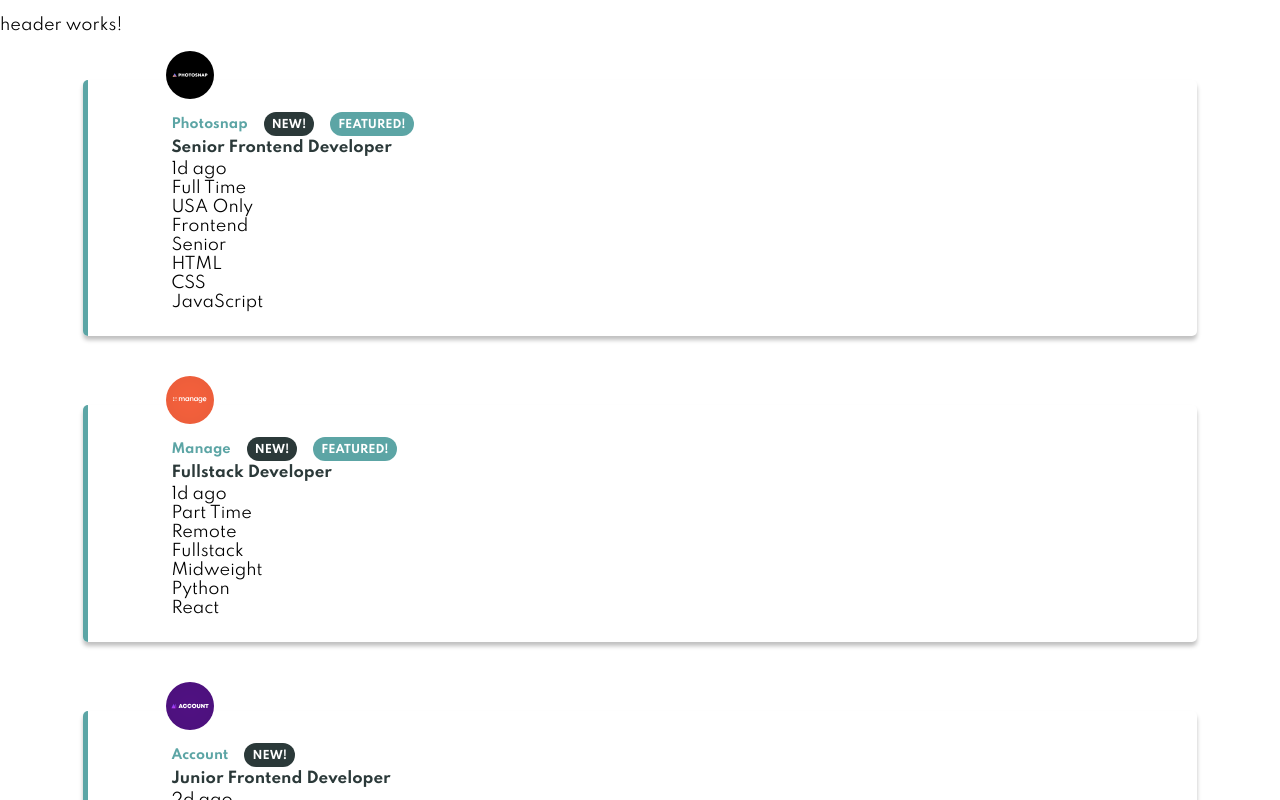
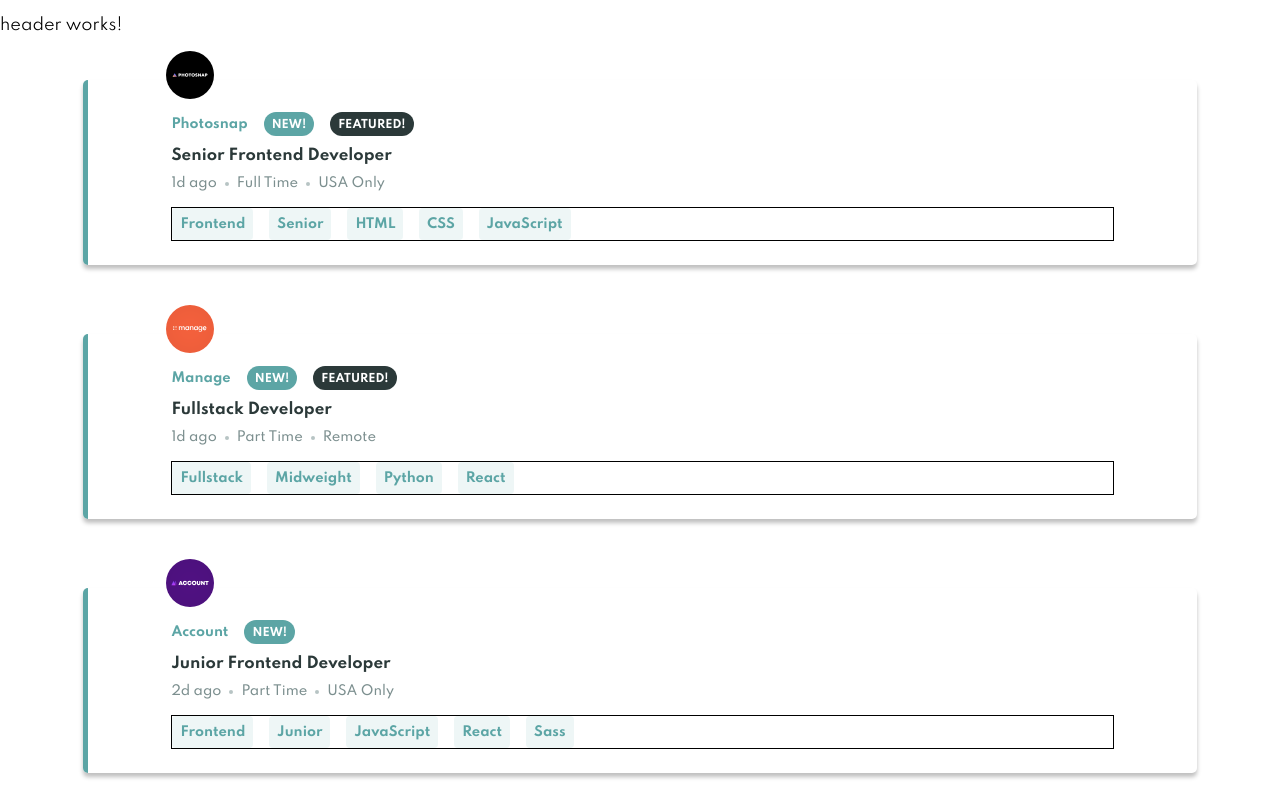
Before and after one commit to DavyFungALoi/JobFilterAngular, an Angular app: page / in a window 1280 px wide. Shown: the top 800 px of the page. Built offline with nearby package versions, Linux system fonts and the light colour scheme.

Commit message:
almost finished scss on joblisting, only grid value still has to be done

```diff
--- a/src/app/components/joblisting/joblisting.component.html
+++ b/src/app/components/joblisting/joblisting.component.html
@@ -1,12 +1,13 @@
-
 <div class="joblisting-wrapper">
-    <img src="{{ job.logo }}" />
+  <img src="{{ job.logo }}" />
 </div>
 <div class="joblisting-main">
   <div class="joblisting-main__header">
     <div class="joblisting-main__company">{{ job.company }}</div>
     <div class="joblisting-main__pill new" *ngIf="job.new">NEW!</div>
-    <div class="joblisting-main__pill featured" *ngIf="job.featured">FEATURED!</div>
+    <div class="joblisting-main__pill featured" *ngIf="job.featured">
+      FEATURED!
+    </div>
   </div>
   <div class="joblisting-main__role">{{ job.position }}</div>
   <div class="joblisting-main__details-container">
@@ -17,13 +18,13 @@
     <div>{{ job.location }}</div>
   </div>
   <div class="joblisting-main__tags-container">
-    <div>{{ job.role }}</div>
-    <div>{{ job.level }}</div>
+    <div class="joblisting-main__tag">{{ job.role }}</div>
+    <div class="joblisting-main__tag">{{ job.level }}</div>
     <div *ngFor="let language of job.languages">
-      <div>{{ language }}</div>
+      <div class="joblisting-main__tag">{{ language }}</div>
     </div>
     <div *ngFor="let tool of job.tools">
-      <div>{{ tool }}</div>
+      <div class="joblisting-main__tag">{{ tool }}</div>
     </div>
   </div>
 </div>
--- a/src/app/components/joblisting/joblisting.component.scss
+++ b/src/app/components/joblisting/joblisting.component.scss
@@ -19,6 +19,7 @@
   padding-right: 6.5%;
   padding-bottom: 1.5rem;
   .joblisting-main__header {
+    margin-bottom: 0.5rem;
     padding-top: 2rem;
     display: flex;
     column-gap: 1rem;
@@ -38,22 +39,41 @@
     }
   }
   .joblisting-main__pill.new {
+    background-color: rgba(92, 165, 165, 1);
+  }
+  .joblisting-main__pill.featured {
     background-color: rgba(43, 57, 57, 1);
   }
-  .joblisting-main__pill.featured {
-    background-color: rgba(92, 165, 165, 1);
-  }
   .joblisting-main__role {
+    margin-bottom: 0.5rem;
     font-weight: 700;
     font-size: 0.9375rem;
     line-height: 1.5rem;
     color: rgba(43, 57, 57, 1);
   }
+  .joblisting-main__details-container {
+    display: flex;
+    column-gap: 0.5rem;
+    align-items: center;
+    color: rgba(124, 143, 143, 1);
+    font-size: 0.8125rem;
+    font-weight: 500;
+    margin-bottom: 1rem;
+  }
+  .joblisting-main__tags-container {
+    border: 1px solid black;
+    font-size: 0.8125rem;
+    display: flex;
+    grid-template-columns: repeat(auto-fit, minmax(auto, 1fr));
+    column-gap: 1rem;
+    .joblisting-main__tag {
+      color: rgba(92, 165, 165, 1);
+      font-size: 0.8125rem;
+      line-height: 1.5rem;
+      padding: 0.25rem 0.5rem;
+      font-weight: 700;
+      border-radius: 0.25rem;
+      background-color: rgba(92, 165, 165, 0.1);
+    }
+  }
 }
-
-/*
-Effect: Drop shadow
-Radius: 4px
-Offset: 0px, 4px
-rgba(0, 0, 0, 0.25
-*/
--- a/src/styles.scss
+++ b/src/styles.scss
@@ -1,4 +1,5 @@
 @import url("https://fonts.googleapis.com/css2?family=Spartan:wght@100;200;300;400;500;600;700;800;900&display=swap");
+@import "utilities";
 * {
   box-sizing: border-box;
 }
--- /dev/null
+++ b/src/utilities.scss
@@ -0,0 +1,6 @@
+.oval{
+    width: 4px;
+    height: 4px;
+    background-color: rgba(183, 196, 196, 1);
+    border-radius: 50%;
+}
```
